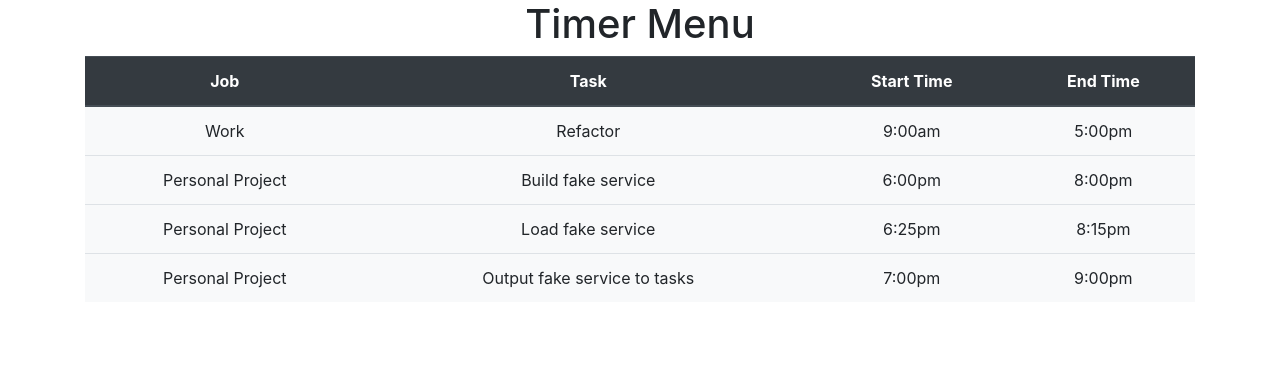
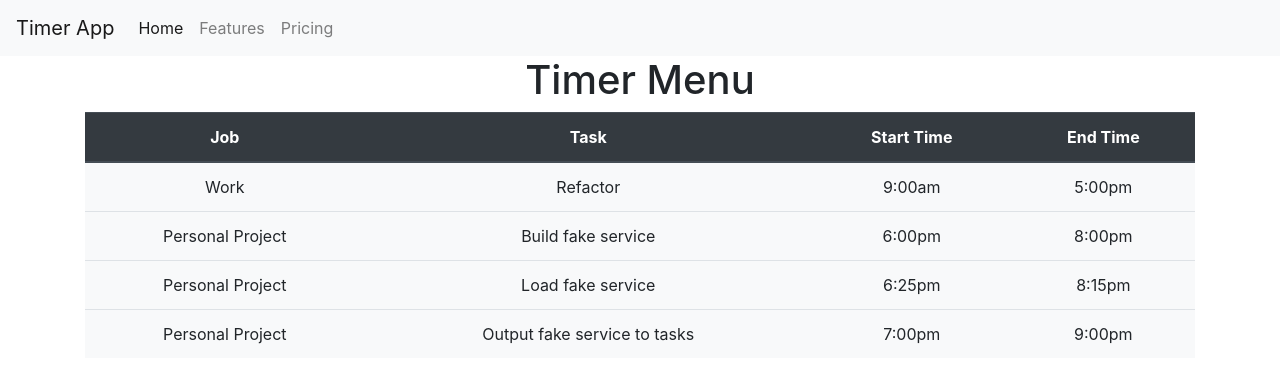
Before and after one commit to IzzyBeraja/Time-Manager-FrontEnd, a React (Create React App) app: page / in a window 1280 px wide. Shown: the top 382 px of the page. Built offline with nearby package versions, Linux system fonts and the light colour scheme.

Commit message:
Added jQuery and NavBar 🧭
	modified:   package-lock.json
	modified:   package.json
	modified:   src/App.tsx
	new file:   src/components/Navbar.tsx
	modified:   src/index.tsx

```diff
--- a/package.json
+++ b/package.json
@@ -12,6 +12,7 @@
     "@types/react": "^16.9.49",
     "@types/react-dom": "^16.9.8",
     "bootstrap": "^4.5.2",
+    "jquery": "^3.5.1",
     "react": "^16.13.1",
     "react-dom": "^16.13.1",
     "react-scripts": "3.4.3",
--- a/src/App.tsx
+++ b/src/App.tsx
@@ -1,9 +1,15 @@
 import React from "react";
 import "./App.css";
+import Navbar from "./components/Navbar";
 import TimerMenu from "./components/TimerMenu";
 
 function App() {
-  return <TimerMenu />;
+  return (
+    <React.Fragment>
+      <Navbar />
+      <TimerMenu />
+    </React.Fragment>
+  );
 }
 
 export default App;
--- /dev/null
+++ b/src/components/Navbar.tsx
@@ -0,0 +1,37 @@
+import React from "react";
+
+function Navbar() {
+  return (
+    <nav className="navbar navbar-expand-lg navbar-light bg-light">
+      <a className="navbar-brand" href="/">
+        Timer App
+      </a>
+      <button
+        className="navbar-toggler"
+        type="button"
+        data-toggle="collapse"
+        data-target="#navbarNavAltMarkup"
+        aria-controls="navbarNavAltMarkup"
+        aria-expanded="false"
+        aria-label="Toggle navigation"
+      >
+        <span className="navbar-toggler-icon"></span>
+      </button>
+      <div className="collapse navbar-collapse" id="navbarNavAltMarkup">
+        <div className="navbar-nav">
+          <a className="nav-link active" href="/">
+            Home
+          </a>
+          <a className="nav-link" href="/">
+            Features
+          </a>
+          <a className="nav-link" href="/">
+            Pricing
+          </a>
+        </div>
+      </div>
+    </nav>
+  );
+}
+
+export default Navbar;
--- a/src/index.tsx
+++ b/src/index.tsx
@@ -2,6 +2,7 @@
 import ReactDOM from "react-dom";
 import App from "./App";
 import * as serviceWorker from "./serviceWorker";
+import "bootstrap/dist/js/bootstrap.bundle.min.js";
 import "./index.css";
 import "bootstrap/dist/css/bootstrap.css";
 import "@fortawesome/fontawesome-free/css/all.css";
```
Also changed, not shown: 1 other file (tests, documents, lock files or other folders).
